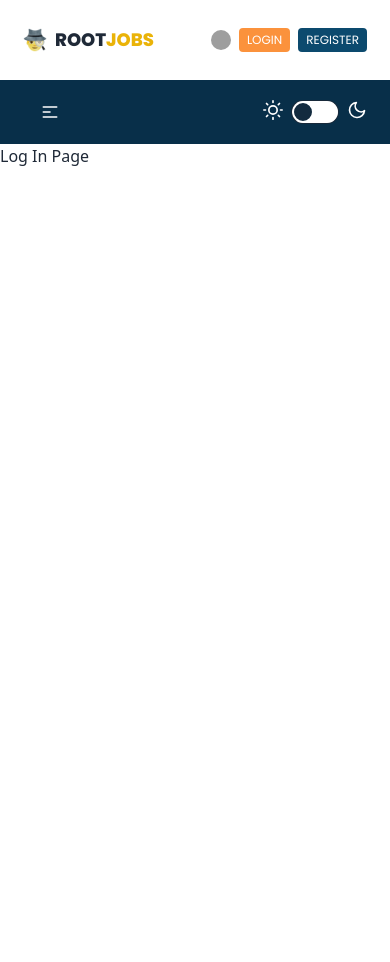
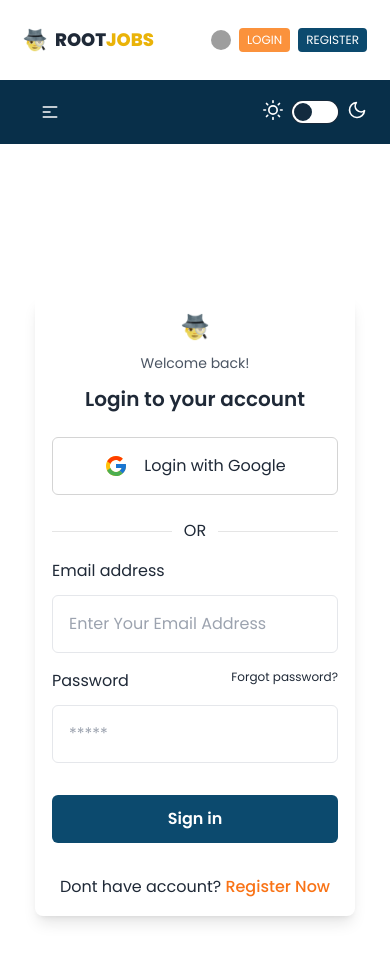
Before and after one commit to rion247/batch-09-assignment-11, a React app: page /logIn in a window 390 px wide. Shown: the top 962 px of the page. Before the commit the page ends 844 px from the top, so only its background shows below. Built offline with nearby package versions, Linux system fonts and the light colour scheme; no server answers; grey boxes are pictures that could not be loaded; the HTML template or start-up script is replaced by a standard one.

Commit message:
logIn page uploaded for mobile, tablet, laptop and desktop responsive views

```diff
--- a/package.json
+++ b/package.json
@@ -17,6 +17,7 @@
     "react": "^18.2.0",
     "react-dom": "^18.2.0",
     "react-helmet": "^6.1.0",
+    "react-hook-form": "^7.51.4",
     "react-icons": "^5.2.1",
     "react-router-dom": "^6.23.0",
     "react-spinners": "^0.13.8",
--- a/src/Pages/LogInPage/LogInPage.jsx
+++ b/src/Pages/LogInPage/LogInPage.jsx
@@ -1,14 +1,126 @@
 import { Helmet } from "react-helmet";
+import logInPic from '../../assets/logInPage.png';
+import logPic from '../../assets/logoImage.png';
+import { Link, useLocation, useNavigate } from "react-router-dom";
+import { useForm } from "react-hook-form"
+import useAuthHook from './../../CustomeHooks/useAuthHook/useAuthHook';
+import { toast } from "react-toastify";
 
 const LogInPage = () => {
+
+    const { signInUserManually, googleSignIn } = useAuthHook();
+
+    const location = useLocation();
+
+    const navigate = useNavigate();
+
+    const {
+        register,
+        handleSubmit,
+        formState: { errors },
+    } = useForm()
+
+    const onSubmit = (data) => {
+        const email = data.email;
+        const password = data.password;
+        const tokenForEmail = { email };
+        console.log(tokenForEmail);
+
+        signInUserManually(email, password)
+            .then((result) => {
+                toast.success('Login Successful');
+                navigate(location?.state ? location.state : '/logIn');
+                console.log(result.user);
+            })
+            .catch((error) => {
+                toast.error(error.message);
+            });
+    };
+
+    const handleGoogleLogInButton = () => {
+        googleSignIn()
+            .then((result) => {
+                toast.success('Login Successful');
+                navigate(location?.state ? location.state : '/logIn');
+                console.log(result.user);
+            }).catch((error) => {
+                toast.error(error.message);
+            });
+    }
+
     return (
-        <div>
+        <div className="flex flex-col lg:flex-row justify-center items-center min-h-screen max-w-80 md:max-w-xl lg:max-w-4xl xl:max-w-7xl mx-auto mt-10 xl:mt-6 font-poppins gap-x-6 mb-10 xl:mb-6">
 
             <Helmet>
                 <title>Root Jobs | LogIn Page</title>
             </Helmet>
 
-            <h1>Log In Page</h1>
+            <div className="hidden lg:flex justify-center">
+                <img className="lg:w-full xl:w-9/12" src={logInPic} alt="...Loading" />
+            </div>
+
+            <div className="w-full lg:max-w-xl p-4 border border-transparent rounded-lg shadow-lg sm:p-8 dark:bg-gray-50 dark:text-gray-800 lg:shadow-xl xl:shadow-2xl">
+
+                <div className="flex justify-center mx-auto">
+                    <img className="w-auto h-7 sm:h-8" src={logPic} alt="...Loading" />
+                </div>
+
+                <p className="mt-3 text-sm md:text-base lg:text-xl text-center text-gray-600 dark:text-gray-200">
+                    Welcome back!
+                </p>
+
+                <h2 className="mt-3 mb-3 text-xl md:text-2xl lg:text-3xl font-semibold text-center">Login to your account</h2>
+
+                <div className="my-6 space-y-4 ">
+                    <button onClick={handleGoogleLogInButton} aria-label="Login with Google" type="button" className="flex border border-neutral-300 items-center justify-center w-full p-2 space-x-4 rounded-md focus:ring-2 focus:ring-offset-1 dark:border-gray-600 focus:dark:ring-violet-600">
+                        <div className="px-0 py-2">
+                            <svg className="w-6 h-6" viewBox="0 0 40 40">
+                                <path d="M36.3425 16.7358H35V16.6667H20V23.3333H29.4192C28.045 27.2142 24.3525 30 20 30C14.4775 30 10 25.5225 10 20C10 14.4775 14.4775 9.99999 20 9.99999C22.5492 9.99999 24.8683 10.9617 26.6342 12.5325L31.3483 7.81833C28.3717 5.04416 24.39 3.33333 20 3.33333C10.7958 3.33333 3.33335 10.7958 3.33335 20C3.33335 29.2042 10.7958 36.6667 20 36.6667C29.2042 36.6667 36.6667 29.2042 36.6667 20C36.6667 18.8825 36.5517 17.7917 36.3425 16.7358Z" fill="#FFC107" />
+                                <path d="M5.25497 12.2425L10.7308 16.2583C12.2125 12.59 15.8008 9.99999 20 9.99999C22.5491 9.99999 24.8683 10.9617 26.6341 12.5325L31.3483 7.81833C28.3716 5.04416 24.39 3.33333 20 3.33333C13.5983 3.33333 8.04663 6.94749 5.25497 12.2425Z" fill="#FF3D00" />
+                                <path d="M20 36.6667C24.305 36.6667 28.2167 35.0192 31.1742 32.34L26.0159 27.975C24.3425 29.2425 22.2625 30 20 30C15.665 30 11.9842 27.2359 10.5975 23.3784L5.16254 27.5659C7.92087 32.9634 13.5225 36.6667 20 36.6667Z" fill="#4CAF50" />
+                                <path d="M36.3425 16.7358H35V16.6667H20V23.3333H29.4192C28.7592 25.1975 27.56 26.805 26.0133 27.9758C26.0142 27.975 26.015 27.975 26.0158 27.9742L31.1742 32.3392C30.8092 32.6708 36.6667 28.3333 36.6667 20C36.6667 18.8825 36.5517 17.7917 36.3425 16.7358Z" fill="#1976D2" />
+                            </svg>
+                        </div>
+                        <p>Login with Google</p>
+                    </button>
+                </div>
+
+                <div className="flex items-center w-full my-4">
+                    <hr className="w-full dark:text-gray-600 border-neutral-200" />
+                    <p className="px-3 dark:text-gray-600">OR</p>
+                    <hr className="w-full dark:text-gray-600 border-neutral-200" />
+                </div>
+
+                <form onSubmit={handleSubmit(onSubmit)} className="space-y-8">
+
+                    <div className="space-y-4">
+
+                        <div className="space-y-3">
+                            <label htmlFor="email" className="block text-base">Email address</label>
+                            <input type="email" name="email" id="email" placeholder="Enter Your Email Address" className="w-full px-4 py-4 border rounded-md dark:border-gray-300 dark:bg-gray-50 dark:text-gray-800 focus:dark:border-violet-600" {...register("email", { required: true })} />
+                            {errors.email && <span className="text-red-500">This field is required</span>}
+                        </div>
+
+                        <div className="space-y-3">
+                            <div className="flex justify-between">
+                                <label htmlFor="password" className="text-base">Password</label>
+                                <a rel="noopener noreferrer" href="#" className="text-xs hover:underline dark:text-gray-600">Forgot password?</a>
+                            </div>
+                            <input type="password" name="password" id="password" placeholder="*****" className="w-full px-4 py-4 border rounded-md dark:border-gray-300 dark:bg-gray-50 dark:text-gray-800 focus:dark:border-violet-600" {...register("password", { required: true })} />
+
+                            {errors.password && <span className="text-red-500">This field is required</span>}
+
+                        </div>
+
+                    </div>
+
+                    <button type="submit" className="w-full px-8 py-3 font-semibold bg-sky-900 hover:bg-sky-800 text-white rounded-md dark:bg-violet-600 dark:text-gray-50">Sign in</button>
+
+                    <p className="text-base text-center dark:text-gray-600">Dont have account?
+                        <Link to='/registration' rel="noopener noreferrer" className="focus:underline hover:underline text-orange-500 font-medium"> Register Now</Link>
+                    </p>
+                </form>
+            </div>
         </div>
     );
 };
```
Also changed, not shown: src/assets/logInPage.png (added), 1 other file (tests, documents, lock files or other folders).
